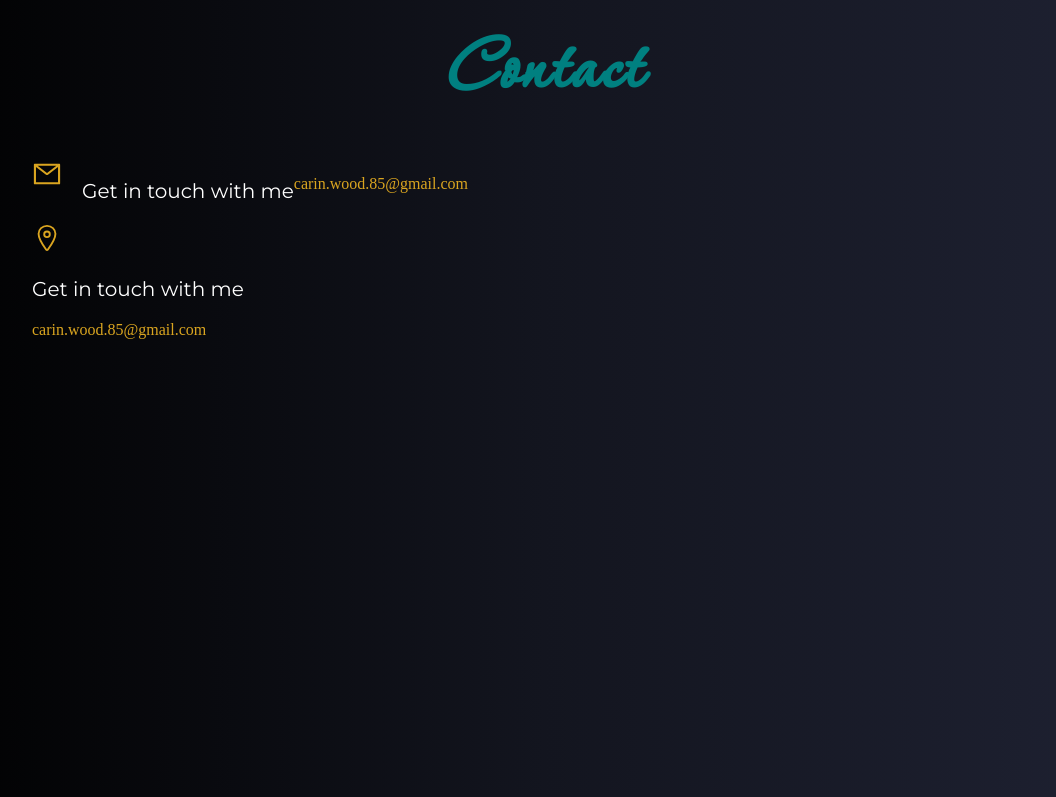
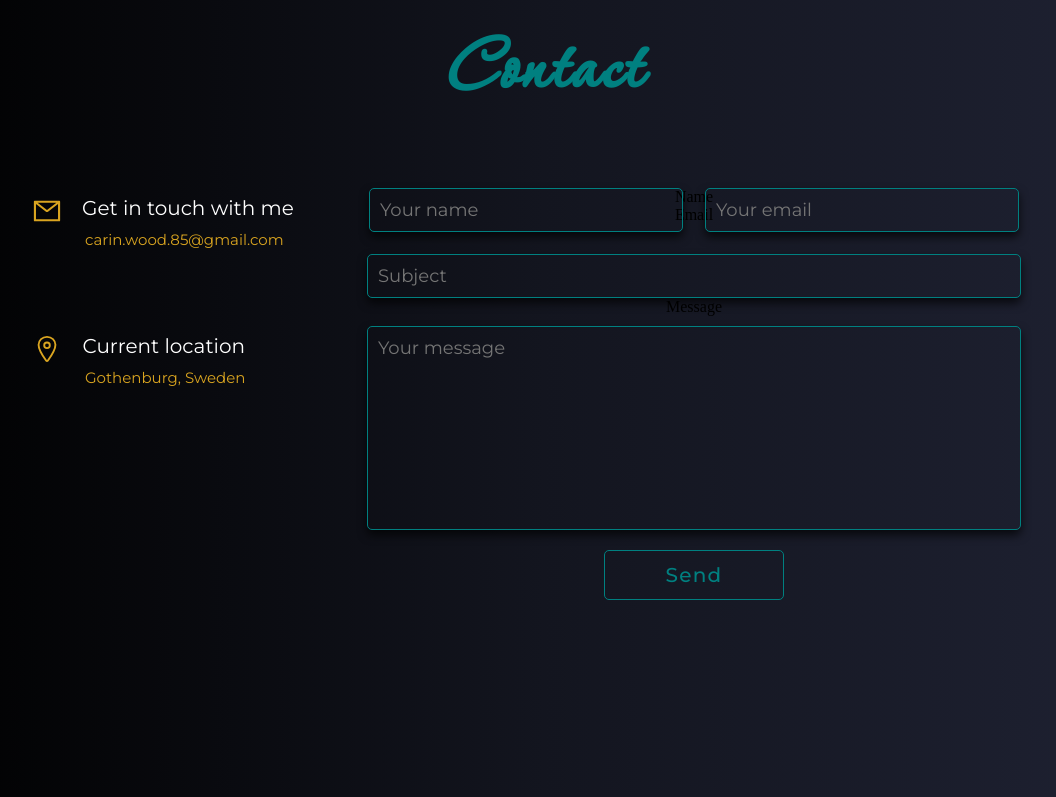
Before and after one commit to CarinWood/Portfolio, a React (Create React App) app: page / in a window 1280 px wide. Shown: the part 2481-3278 px from the top of the page, without its empty margins (96-1152 px from the left). Built offline with nearby package versions, Linux system fonts and the light colour scheme.

Commit message:
updated popup

```diff
--- a/package.json
+++ b/package.json
@@ -3,6 +3,7 @@
   "version": "0.1.0",
   "private": true,
   "dependencies": {
+    "@emailjs/browser": "^3.6.2",
     "@testing-library/jest-dom": "^5.16.2",
     "@testing-library/react": "^12.1.4",
     "@testing-library/user-event": "^13.5.0",
--- a/src/components/contactInfo/Info.jsx
+++ b/src/components/contactInfo/Info.jsx
@@ -1,24 +1,28 @@
-import React from 'react'
+import React from "react";
 import { AiOutlineMail } from "react-icons/ai";
 import { IoLocationOutline } from "react-icons/io5";
-import './info.css'
+import "./info.css";
 
 const Info = () => {
   return (
-    <section className='info-section'>
-        <div className='email-div'>
-          <AiOutlineMail className='email-icon'/>
-          <p className='email'> Get in touch with me</p>
-          <p>carin.wood.85@gmail.com</p>
-        </div>
+    <section className="info-section">
+      <div className="email-div">
+        <AiOutlineMail className="email-icon" />
+        <article className="email-text">
+          <p className="email"> Get in touch with me</p>
+          <p className="email-address">carin.wood.85@gmail.com</p>
+        </article>
+      </div>
 
-        <div className='localtion-div'>
-          <IoLocationOutline className='location-icon'/>
-          <p className='email'> Get in touch with me</p>
-          <p>carin.wood.85@gmail.com</p>
-        </div>
+      <div className="location-div">
+        <IoLocationOutline className="location-icon" />
+        <article className="location-text">
+          <p className="location"> Current location</p>
+          <p className="location-goth">Gothenburg, Sweden</p>
+        </article>
+      </div>
     </section>
-  )
-}
+  );
+};
 
-export default Info
+export default Info;
--- a/src/components/contactInfo/info.css
+++ b/src/components/contactInfo/info.css
@@ -2,21 +2,41 @@
     color: goldenrod;
     position: absolute;
     left: 10%;
-    top: 15%;
+    top: 17.3%;
 }
 
 
 .email-div, .location-div {
     display: flex;
-    justify-content: center;
+    justify-content: flex-start;
     align-items: flex-start;
 }
 
-.email {
+.location-div {
+    margin-top: 70px;
+}
+
+.location-text {
+    display: flex;
+    flex-direction: column;
+    justify-content: flex-start;
+    align-items: center;
+}
+
+.email, .location {
     font-size: 18px;
     color: white;
     font-size: 20px;
     font-family: "Montserrat";
+    margin-top: 0px;
+    margin-bottom: 10px;
+}
+
+.email-address, .location-goth {
+    margin-top: 0px;
+    font-size: 15px;
+    font-family: "Montserrat";
+    margin-left: 3px;
 }
 
 .email-icon {
@@ -29,4 +49,9 @@
     color: goldenrod;
     font-size: 30px;
     margin-right: 20px;
+    margin-left: 0px;
 }
+
+.location-div {
+    padding-left: 0px;
+}
--- /dev/null
+++ b/src/components/popup/Popup.jsx
@@ -0,0 +1,26 @@
+import { GiCheckMark } from "react-icons/gi";
+import './popup.css'
+
+
+
+const Popup = ({popup, setPopup}) => {
+  return (
+    <div className={popup ? 'popup center activated' : 'popup center'}>
+        <div className='icon'>
+            <GiCheckMark className='check'/>
+        </div>
+        <div className='title'>Your message has successfully been sent
+        </div>
+        <div className='description'>
+            Thank you for contacting me. I'll get back to you as soon as I can.
+        </div>
+        <div className='dismiss-btn'>
+            <button id="dismiss-popup-btn" onClick={() =>setPopup(false)}>
+                OK
+            </button>
+        </div>
+    </div>
+  )
+}
+
+export default Popup
--- /dev/null
+++ b/src/components/popup/popup.css
@@ -0,0 +1,97 @@
+.center {
+    position: absolute;
+    top: 25%;
+    left: 60%;
+    transform: translate(-50%, -50%);
+}
+
+.popup {
+    width: 580px;
+    height: 280px;
+    padding: 30px 20px;
+    background:linear-gradient(to right, black,  #13151f,  var(--secondary-color));
+    color: whitesmoke;
+    border-radius: 10px;
+    box-sizing: border-box;
+    z-index: 2;
+    text-align: center;
+    border: 4px solid teal;
+    /* top: -200%;
+    opacity: 0;
+    transform: translate(-50%, -50%) scale(0.5); */
+    transition: opacity 200ms ease-in-out,
+                top 500ms ease-in-out,
+                transform 500ms ease-in-out
+}
+
+.activated {
+    opacity: 1;
+    top: 25%;
+    transform: translate(-50%, -50%) scale(1);
+    transition: transform 1s cubic-bezier(0.18, 0.89, 0.43, 1.19);
+    animation: pop 1s ease-in-out;
+}
+
+@keyframes pop {
+    0% {
+        top: -200%;
+        opacity: 0;
+        transform: translate(-50%, -50%) scale(0.5);
+    }
+    100% {
+        opacity: 1;
+        top: 25%;
+        transform: translate(-50%, -50%) scale(1);
+    }
+}
+
+.check {
+    font-size: 25px;
+    color: teal;
+}
+
+.popup .icon {
+    margin: 5px 0px;
+    width: 50px;
+    height: 50px;
+    border: 2px solid teal;
+    text-align: center;
+    display: inline-block;
+    border-radius: 50%;
+    line-height: 60px;
+}
+
+.popup .title {
+    margin: 5px 0px;
+    font-size: 20px;
+    font-weight: 600;
+    color: whitesmoke;
+    font-family: 'Montserrat';
+}
+
+.popup .description {
+    color: whitesmoke;
+    font-family: 'Montserrat';
+    font-size: 18px;
+    padding: 5px;
+}
+
+.dismiss-btn {
+    margin-top: 15px;
+    cursor: pointer;
+
+}
+
+.dismiss-btn button {
+    padding: 8px 2px;
+    background: transparent;
+    color: teal;
+    border: 1px solid teal;
+    font-size: 18px;
+    font-weight: 600;
+    font-family: "Montserrat";
+    width: 100px;
+    outline: none;
+    border-radius: 5px;
+    transition: all 300ms ease-in-out;
+}
--- a/src/pages/about/About.jsx
+++ b/src/pages/about/About.jsx
@@ -1,10 +1,4 @@
 import "./about.css";
-import css from '../../assets/img/css3.png'
-import git from '../../assets/img/git.png'
-import html from '../../assets/img/html5.png'
-import js from '../../assets/img/js.png'
-import node from '../../assets/img/nodejs.png'
-import ts from '../../assets/img/typescript_original_logo_icon_146317.png'
 import profilepic from '../../assets/img/profilbild.jpg'
 import { Link } from 'react-scroll'
 import { useEffect, useState } from "react";
@@ -45,7 +39,7 @@ const About = () => {
               I design and build web sites using Javascript and Typescript.
               <br/>
               <br/>
-              I’ve always been someone who has both a creative and a logical side.
+              I've always been someone who has both a creative and a logical side.
               When I discovered web development, I realized it would be the perfect fit for me.
               I can use my creative side to design and my logical side to code.
               <br/>
--- a/src/pages/about/about.css
+++ b/src/pages/about/about.css
@@ -24,7 +24,7 @@
     border-radius: 50%;
     margin-right: 500px;
     filter: grayscale(100%);
-    opacity: 0.2;
+    opacity: 0.4;
 }
 
 .about-headline {
--- a/src/pages/contact/Contact.jsx
+++ b/src/pages/contact/Contact.jsx
@@ -1,12 +1,44 @@
 import './contact.css';
 import Info from '../../components/contactInfo/Info';
+import React, { useRef, useState } from 'react';
+import emailjs from '@emailjs/browser';
+import Popup from '../../components/popup/Popup';
 
 const Contact = () => {
+  const [popup, setPopup] = useState(false)
+  const form = useRef();
+
+  const sendEmail = (e) => {
+    e.preventDefault();
+
+    emailjs.sendForm('service_08ctk5i', 'template_sbnwfvh', form.current, '17cXuSlvrGbzTCUK_')
+      .then((result) => {
+          console.log(result.text);
+      }, (error) => {
+          console.log(error.text);
+      });
+  };
+
+  const openPopup = () => {
+    setPopup(true)
+  }
   return (
     <div className='contact-container' id="contact">
 
         <h1 className='contact-headline'>Contact</h1>
      <Info/>
+     <form className="form" ref={form} onSubmit={sendEmail}>
+
+              <label>Name</label>
+              <input type="text" name="user_name" placeholder='Your name' className='name-input' />
+              <label>Email</label>
+              <input type="email" name="user_email" placeholder='Your email'  className='email-input'/>
+              <input type="text" name="subject" placeholder="Subject" className='subject-input' />
+      <label>Message</label>
+      <textarea name="message" placeholder='Your message' className='message-input'/>
+      <input type="submit" value="Send" className='send-btn' onClick={() => openPopup()}/>
+    </form>
+    {popup && <Popup popup={popup} setPopup={setPopup}/>}
     </div>
   )
 }
--- a/src/pages/contact/contact.css
+++ b/src/pages/contact/contact.css
@@ -18,3 +18,106 @@
     letter-spacing: 3px;
     padding-top: 40px;
 }
+
+.form {
+    width: 650px;
+    display: flex;
+    flex-direction: column;
+    justify-content: center;
+    align-items: center;
+    margin-left: 300px;
+    position: relative;
+    padding: 0px;
+}
+
+.name-input {
+    font-size: 18px;
+    font-family: 'Montserrat';
+    padding: 10px 2px;
+    padding-left: 10px;
+    margin-right: -10px;
+    outline: none;
+    width: 300px;
+    border-radius: 5px;
+    background-color: transparent;
+    /* background-color: #26262c; */
+    color: whitesmoke;
+    position: absolute;
+    top: 0;
+    left: 0;
+    border: 1px solid teal;
+    /* border: none; */
+    box-shadow: 0px 5px 10px 0px rgba(0,0,0,0.7);
+}
+
+.email-input {
+    font-size: 18px;
+    font-family: 'Montserrat';
+    padding: 10px 2px;
+    padding-left: 10px;
+    outline: none;
+    width: 300px;
+    border-radius: 5px;
+    background-color: transparent;
+    /* background-color: #26262c; */
+    color: whitesmoke;
+    position: absolute;
+    top: 0;
+    right: 0;
+    border: 1px solid teal;
+    /* border: none; */
+    box-shadow: 0px 5px 10px 0px rgba(0,0,0,0.7);
+}
+
+.message-input {
+    font-size: 18px;
+    font-family: 'Montserrat';
+    outline: none;
+    width: 640px;
+    height: 190px;
+    border-radius: 5px;
+    background-color: transparent;
+    color: whitesmoke;
+    border: 1px solid teal;
+    box-shadow: 0px 5px 10px 0px rgba(0,0,0,0.7);
+    margin-top: 10px;
+    resize: none;
+    padding-left: 10px;
+    padding-top: 10px;
+}
+
+.subject-input {
+    font-size: 18px;
+    font-family: 'Montserrat';
+    padding: 10px 2px;
+    padding-left: 10px;
+    outline: none;
+    width: 640px;
+    border-radius: 5px;
+    background-color: transparent;
+    /* background-color: #26262c; */
+    color: whitesmoke;
+    margin-top: 30px;
+    border: 1px solid teal;
+    /* border: none; */
+    box-shadow: 0px 5px 10px 0px rgba(0,0,0,0.7);
+}
+
+.send-btn {
+    border: 1px solid var(--primary-color);
+    border-radius: 5px;
+    cursor:pointer;
+    color: var(--primary-color);
+    background-color: transparent;
+    font-family:'montserrat';
+    font-size: 20px;
+    font-weight: 500;
+    letter-spacing: 1.3px;
+    padding: 12px;
+    margin-top: 20px;
+    width: 180px;
+}
+
+.send-btn:active {
+    transform: translateY(2px);
+}
```
Also changed, not shown: 1 other file (tests, documents, lock files or other folders).
